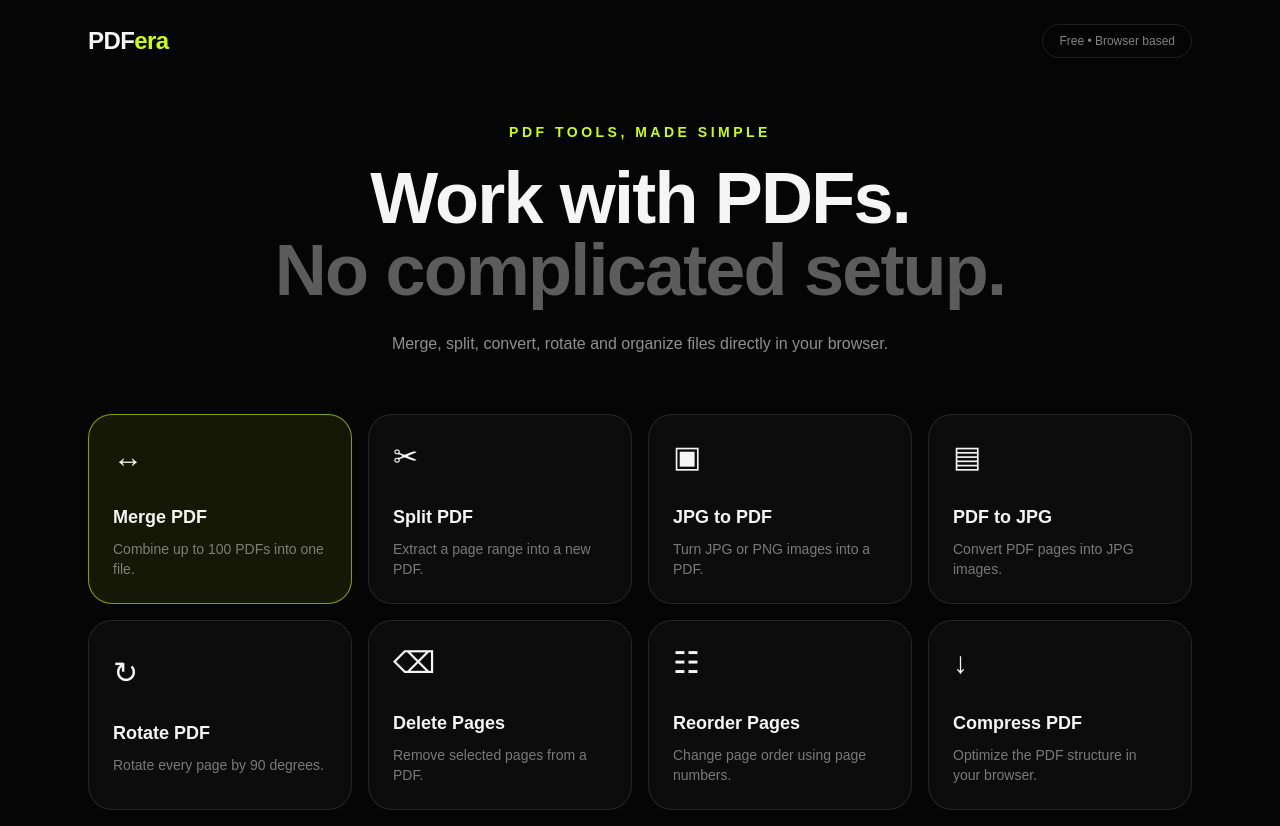
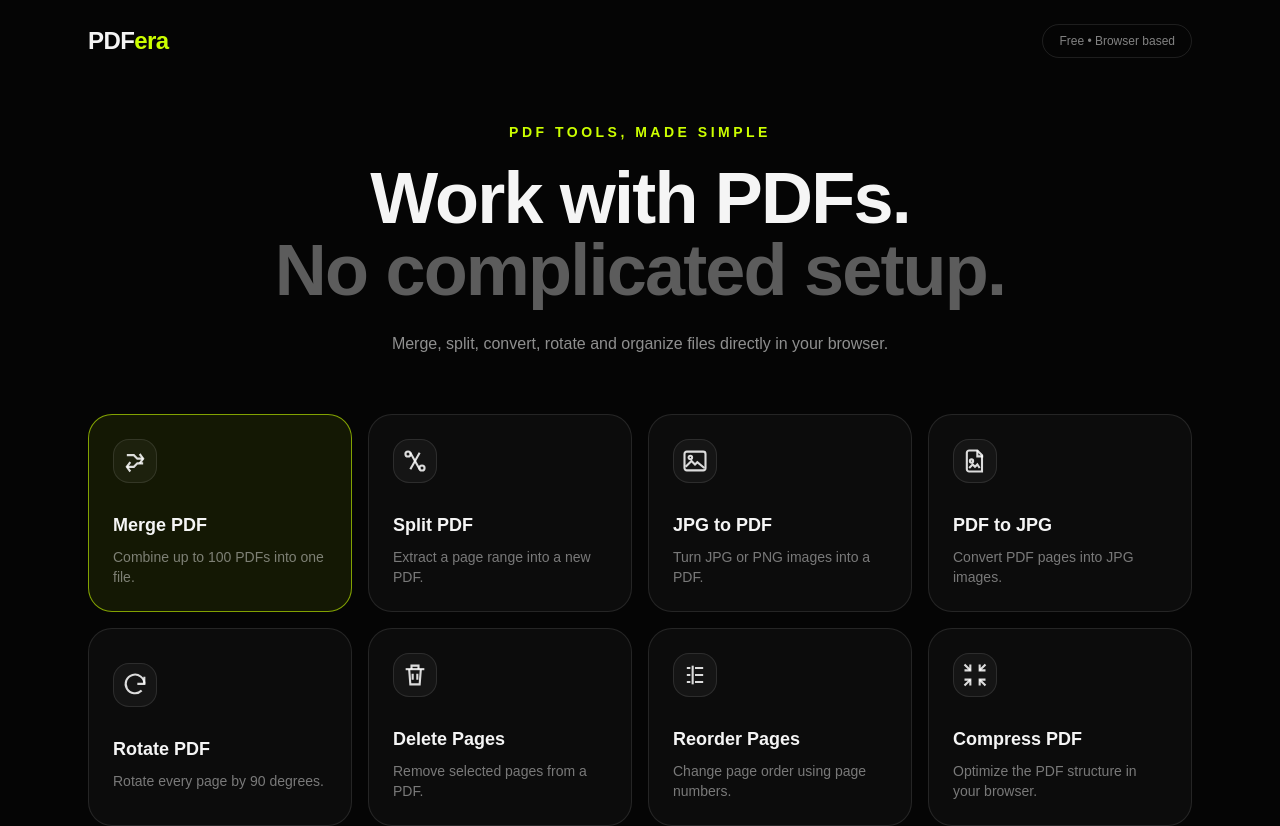
Before and after one commit to kaustubhlearner/pdfera, a Next.js app: page / in a window 1280 px wide. Shown: the top 826 px of the page. Built offline with nearby package versions, Linux system fonts and the light colour scheme.

Commit message:
ui: modernize PDF tool icons

```diff
--- a/app/page.tsx
+++ b/app/page.tsx
@@ -8,16 +8,29 @@ type Tool = "merge" | "split" | "jpg" | "images" | "rotate" | "delete" | "reorde
 const MAX_MERGE_FILES = 100;
 
 const tools = [
-  { id: "merge" as Tool, icon: "↔", title: "Merge PDF", text: "Combine up to 100 PDFs into one file." },
-  { id: "split" as Tool, icon: "✂", title: "Split PDF", text: "Extract a page range into a new PDF." },
-  { id: "jpg" as Tool, icon: "▣", title: "JPG to PDF", text: "Turn JPG or PNG images into a PDF." },
-  { id: "images" as Tool, icon: "▤", title: "PDF to JPG", text: "Convert PDF pages into JPG images." },
-  { id: "rotate" as Tool, icon: "↻", title: "Rotate PDF", text: "Rotate every page by 90 degrees." },
-  { id: "delete" as Tool, icon: "⌫", title: "Delete Pages", text: "Remove selected pages from a PDF." },
-  { id: "reorder" as Tool, icon: "☷", title: "Reorder Pages", text: "Change page order using page numbers." },
-  { id: "compress" as Tool, icon: "↓", title: "Compress PDF", text: "Optimize the PDF structure in your browser." },
-  { id: "stamp" as Tool, icon: "✒", title: "Stamp & Sign", text: "Add a stamp or signature to every page." },
+  { id: "merge" as Tool, icon: "merge", title: "Merge PDF", text: "Combine up to 100 PDFs into one file." },
+  { id: "split" as Tool, icon: "split", title: "Split PDF", text: "Extract a page range into a new PDF." },
+  { id: "jpg" as Tool, icon: "image", title: "JPG to PDF", text: "Turn JPG or PNG images into a PDF." },
+  { id: "images" as Tool, icon: "file-image", title: "PDF to JPG", text: "Convert PDF pages into JPG images." },
+  { id: "rotate" as Tool, icon: "rotate", title: "Rotate PDF", text: "Rotate every page by 90 degrees." },
+  { id: "delete" as Tool, icon: "trash", title: "Delete Pages", text: "Remove selected pages from a PDF." },
+  { id: "reorder" as Tool, icon: "reorder", title: "Reorder Pages", text: "Change page order using page numbers." },
+  { id: "compress" as Tool, icon: "compress", title: "Compress PDF", text: "Optimize the PDF structure in your browser." },
+  { id: "stamp" as Tool, icon: "stamp", title: "Stamp & Sign", text: "Add a stamp or signature to every page." },
 ];
+
+function ToolIcon({ type }: { type: string }) {
+  const common = "h-7 w-7";
+  if (type === "merge") return <svg className={common} viewBox="0 0 24 24" fill="none" stroke="currentColor" strokeWidth="1.8"><path d="M5 7h6l3 3h5"/><path d="M5 17h6l3-3h5"/><path d="M16 6l3 4-3 4"/><path d="M8 13l-3 4 3 4"/></svg>;
+  if (type === "split") return <svg className={common} viewBox="0 0 24 24" fill="none" stroke="currentColor" strokeWidth="1.8"><path d="M8 5l8 14"/><path d="M16 5L8 19"/><circle cx="6" cy="6" r="2.2"/><circle cx="18" cy="18" r="2.2"/></svg>;
+  if (type === "image") return <svg className={common} viewBox="0 0 24 24" fill="none" stroke="currentColor" strokeWidth="1.8"><rect x="3" y="4" width="18" height="16" rx="2"/><circle cx="8" cy="9" r="1.5"/><path d="m4 17 5-5 3 3 2-2 6 5"/></svg>;
+  if (type === "file-image") return <svg className={common} viewBox="0 0 24 24" fill="none" stroke="currentColor" strokeWidth="1.8"><path d="M7 3h7l4 4v14H7a2 2 0 0 1-2-2V5a2 2 0 0 1 2-2Z"/><path d="M14 3v5h5"/><circle cx="9" cy="12" r="1.4"/><path d="m7 18 3-3 2 2 2-2 2 3"/></svg>;
+  if (type === "rotate") return <svg className={common} viewBox="0 0 24 24" fill="none" stroke="currentColor" strokeWidth="1.8"><path d="M20 11a8 8 0 1 0-2.3 5.7"/><path d="M20 5v6h-6"/></svg>;
+  if (type === "trash") return <svg className={common} viewBox="0 0 24 24" fill="none" stroke="currentColor" strokeWidth="1.8"><path d="M4 7h16"/><path d="M9 7V4h6v3"/><path d="M7 7l1 13h8l1-13"/><path d="M10 11v5M14 11v5"/></svg>;
+  if (type === "reorder") return <svg className={common} viewBox="0 0 24 24" fill="none" stroke="currentColor" strokeWidth="1.8"><path d="M5 6h3M5 12h3M5 18h3"/><path d="M12 6h7M12 12h7M12 18h7"/><path d="M10 4v16"/></svg>;
+  if (type === "compress") return <svg className={common} viewBox="0 0 24 24" fill="none" stroke="currentColor" strokeWidth="1.8"><path d="M8 3v5H3M16 21v-5h5M21 8h-5V3M3 16h5v5"/><path d="M8 8 3 3M16 16l5 5M16 8l5-5M8 16l-5 5"/></svg>;
+  return <svg className={common} viewBox="0 0 24 24" fill="none" stroke="currentColor" strokeWidth="1.8"><path d="M12 3v18"/><path d="M7 8h10"/><path d="M8 18h8"/><path d="M9 8c0 5-1 7-3 9M15 8c0 5 1 7 3 9"/></svg>;
+}
 
 export default function Home() {
   const [tool, setTool] = useState<Tool>("merge");
@@ -694,11 +707,11 @@ export default function Home() {
           <button
             key={item.id}
             onClick={() => selectTool(item.id)}
-            className={`rounded-3xl border p-6 text-left transition hover:-translate-y-1 ${
+            className={`group rounded-3xl border p-6 text-left transition hover:-translate-y-1 ${
               tool === item.id ? "border-[#ccff00]/60 bg-[#ccff00]/8" : "border-white/10 bg-white/[0.03]"
             }`}
           >
-            <div className="mb-7 text-3xl">{item.icon}</div>
+            <div className="mb-7 inline-flex h-11 w-11 items-center justify-center rounded-2xl border border-white/10 bg-white/[0.04] text-white/85 transition group-hover:border-[#ccff00]/30 group-hover:bg-[#ccff00]/10 group-hover:text-[#ccff00]"><ToolIcon type={item.icon} /></div>
             <h2 className="text-lg font-bold">{item.title}</h2>
             <p className="mt-2 text-sm text-white/45">{item.text}</p>
           </button>
```
